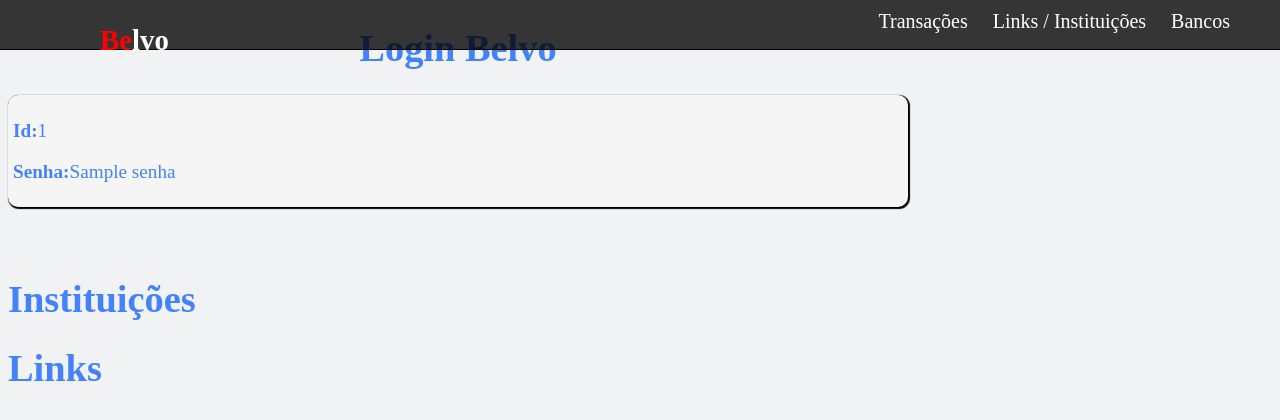
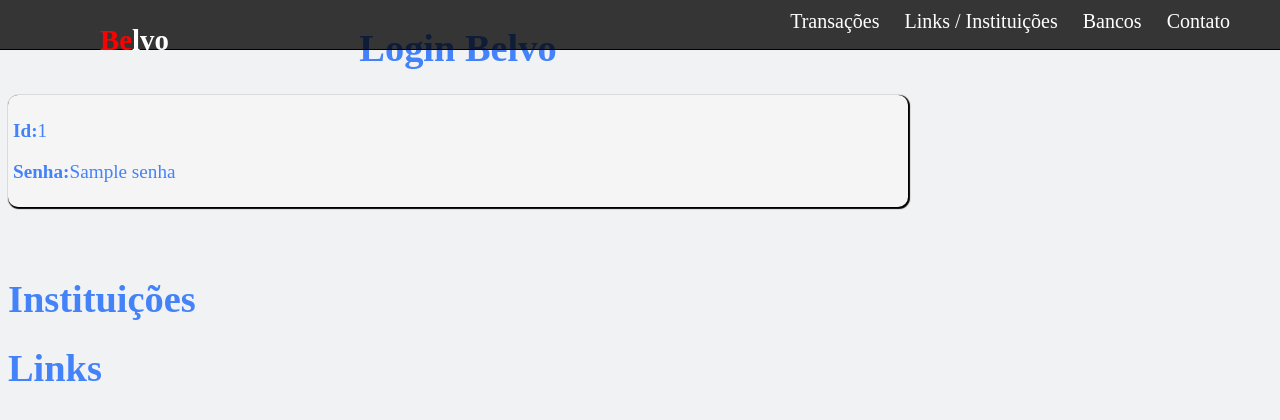
Before and after one commit to BrenoRobertDiogo/project-sandstorm, a Flask app: template templates/link.html in a window 1280 px wide. Shown: the top 420 px of the page. Run offline with Flask 2, Linux system fonts and the light colour scheme; the template is opened without the code that fills it: most values are stand-ins (such as "Sample title", 1, 10 or a date in 2020).

Commit message:
Update link.html

```diff
--- a/templates/link.html
+++ b/templates/link.html
@@ -17,9 +17,10 @@
 	            <h2 id="h2-config"><span id="vermelho"> Be</span>lvo</h2>
 	        </div>
 	        <div class="links-cabecalho">
-	            <a href="http://127.0.0.1:5000/trasacoes" class="links">Transações</a>
+	            <a href="http://127.0.0.1:5000/transacoes" class="links">Transações</a>
                 <a href="http://127.0.0.1:5000/link" class="links">Links / Instituições</a>
                 <a href="#" class="links">Bancos</a>
+                <a href="http://127.0.0.1:5000/contato" class="links">Contato</a>
 	        </div>
 
 		</header>
```
